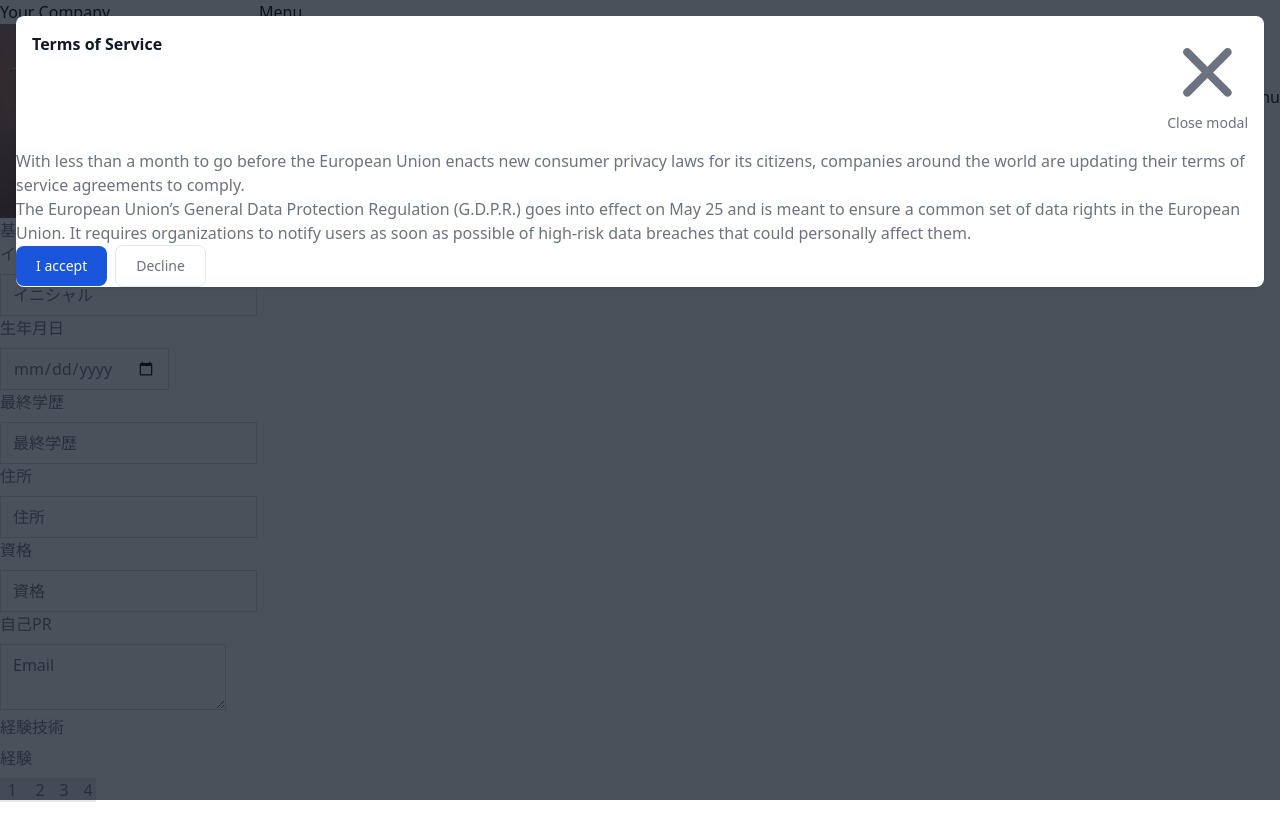
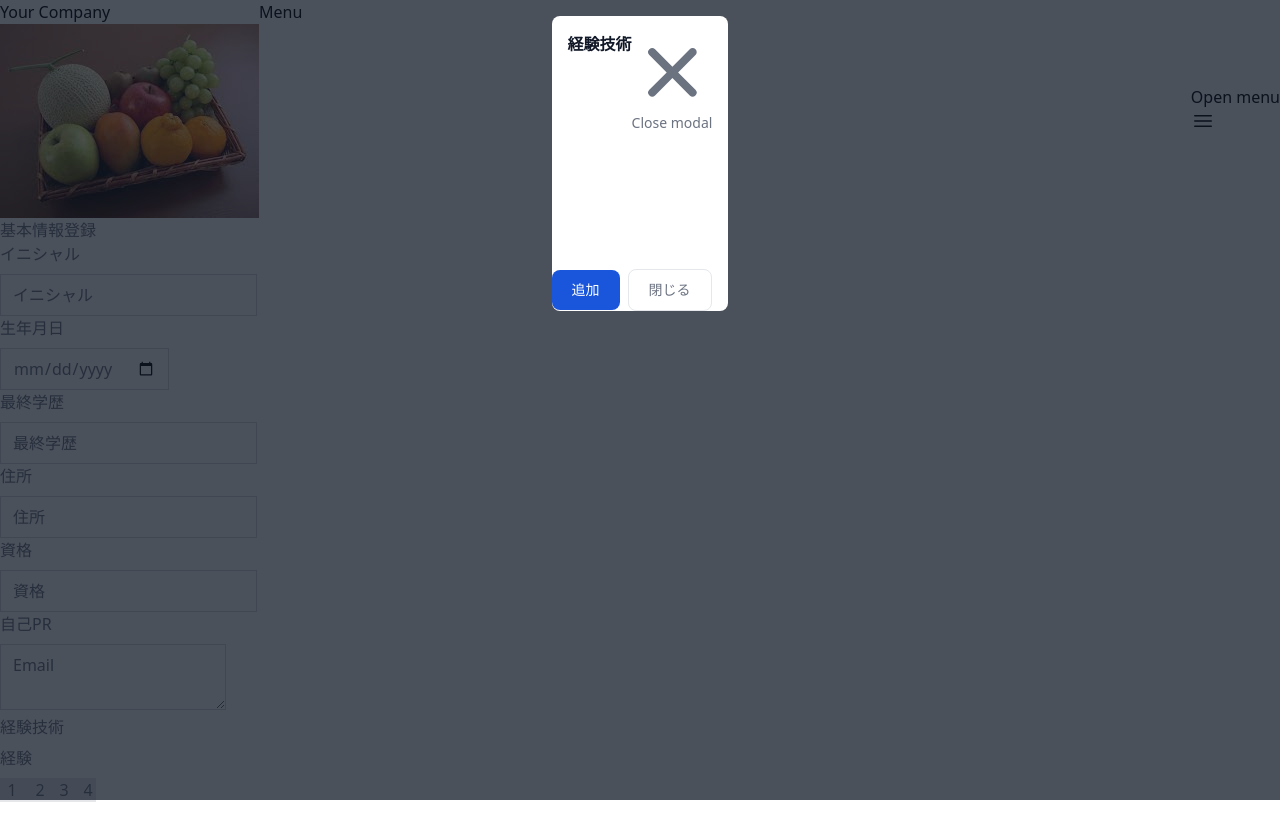
Before and after one commit to myantyuWorld/stackies-app, a Vue app in the folder frontend/vite_fast/: page /register in a window 1280 px wide. Both pictures are taken after a click on the button "ToggleModal". Shown: the top 840 px of the page. Built offline with nearby package versions, Linux system fonts and the light colour scheme.

Commit message:
Modify 基本情報登録画面 Modal

```diff
--- a/frontend/vite_fast/src/views/RegisterView.vue
+++ b/frontend/vite_fast/src/views/RegisterView.vue
@@ -1,5 +1,6 @@
 <script setup lang="ts">
 import MasterData from '../components/MasterData.vue'
+import MasterDataItem from '../components/MasterDataItem.vue'
 
 import { onMounted } from 'vue'
 import { initModals } from 'flowbite'
@@ -132,11 +133,11 @@ onMounted(() => {
                   class="fixed top-0 left-0 right-0 z-50 hidden w-full p-4 overflow-x-hidden overflow-y-auto md:inset-0 h-modal md:h-full">
                   <div class="relative w-full h-full max-w-2xl md:h-auto">
                     <!-- Modal content -->
-                    <div class="relative bg-white rounded-lg shadow dark:bg-gray-700">
+                    <div class="relative bg-white rounded-lg shadow-xl dark:bg-gray-700">
                       <!-- Modal header -->
                       <div class="flex items-start justify-between p-4 border-b rounded-t dark:border-gray-600">
                         <h3 class="text-xl font-semibold text-gray-900 dark:text-white">
-                          Terms of Service
+                          経験技術
                         </h3>
                         <button type="button"
                           class="text-gray-400 bg-transparent hover:bg-gray-200 hover:text-gray-900 rounded-lg text-sm p-1.5 ml-auto inline-flex items-center dark:hover:bg-gray-600 dark:hover:text-white"
@@ -152,26 +153,26 @@ onMounted(() => {
                       </div>
                       <!-- Modal body -->
                       <div class="p-6 space-y-6">
-                        <p class="text-base leading-relaxed text-gray-500 dark:text-gray-400">
-                          With less than a month to go before the European Union enacts new consumer privacy laws for
-                          its citizens, companies around the world are updating their terms of service agreements to
-                          comply.
-                        </p>
-                        <p class="text-base leading-relaxed text-gray-500 dark:text-gray-400">
-                          The European Union’s General Data Protection Regulation (G.D.P.R.) goes into effect on May 25
-                          and is meant to ensure a common set of data rights in the European Union. It requires
-                          organizations to notify users as soon as possible of high-risk data breaches that could
-                          personally affect them.
-                        </p>
+                        <div class="justify-between p-4 rounded-lg bg-white shadow-indigo-50 shadow-md my-2">
+
+                          <div class="flex flex-wrap -m-4 text-center">
+                            <div class="p-1 sm:w-1/2 lg:w-1/4 w-full hover:scale-105 duration-500">
+                              <MasterDataItem :badgeColor=itemBadgeColor />
+                            </div>
+                            <div class="p-1 sm:w-1/2 lg:w-1/4 w-full hover:scale-105 duration-500">
+
+                            </div>
+                          </div>
+
+                        </div>
                       </div>
                       <!-- Modal footer -->
                       <div
                         class="flex items-center p-6 space-x-2 border-t border-gray-200 rounded-b dark:border-gray-600">
                         <button data-modal-hide="defaultModal" type="button"
-                          class="text-white bg-blue-700 hover:bg-blue-800 focus:ring-4 focus:outline-none focus:ring-blue-300 font-medium rounded-lg text-sm px-5 py-2.5 text-center dark:bg-blue-600 dark:hover:bg-blue-700 dark:focus:ring-blue-800">I
-                          accept</button>
+                          class="text-white bg-blue-700 hover:bg-blue-800 focus:ring-4 focus:outline-none focus:ring-blue-300 font-medium rounded-lg text-sm px-5 py-2.5 text-center dark:bg-blue-600 dark:hover:bg-blue-700 dark:focus:ring-blue-800">追加</button>
                         <button data-modal-hide="defaultModal" type="button"
-                          class="text-gray-500 bg-white hover:bg-gray-100 focus:ring-4 focus:outline-none focus:ring-blue-300 rounded-lg border border-gray-200 text-sm font-medium px-5 py-2.5 hover:text-gray-900 focus:z-10 dark:bg-gray-700 dark:text-gray-300 dark:border-gray-500 dark:hover:text-white dark:hover:bg-gray-600 dark:focus:ring-gray-600">Decline</button>
+                          class="text-gray-500 bg-white hover:bg-gray-100 focus:ring-4 focus:outline-none focus:ring-blue-300 rounded-lg border border-gray-200 text-sm font-medium px-5 py-2.5 hover:text-gray-900 focus:z-10 dark:bg-gray-700 dark:text-gray-300 dark:border-gray-500 dark:hover:text-white dark:hover:bg-gray-600 dark:focus:ring-gray-600">閉じる</button>
                       </div>
                     </div>
                   </div>
@@ -196,6 +197,7 @@ onMounted(() => {
                         for="grid-password">
                         経験
                       </label>
+
                       <div class="grid w-full grid-cols-4 space-x-2 rounded-xl bg-gray-200 p-2" x-data="app">
                         <div>
                           <input type="radio" name="option" id="1" class="peer hidden" checked />
@@ -221,6 +223,7 @@ onMounted(() => {
                             class="block cursor-pointer select-none rounded-xl p-2 text-center peer-checked:bg-blue-500 peer-checked:font-bold peer-checked:text-white">4</label>
                         </div>
                       </div>
+
                     </div>
 
 
```
